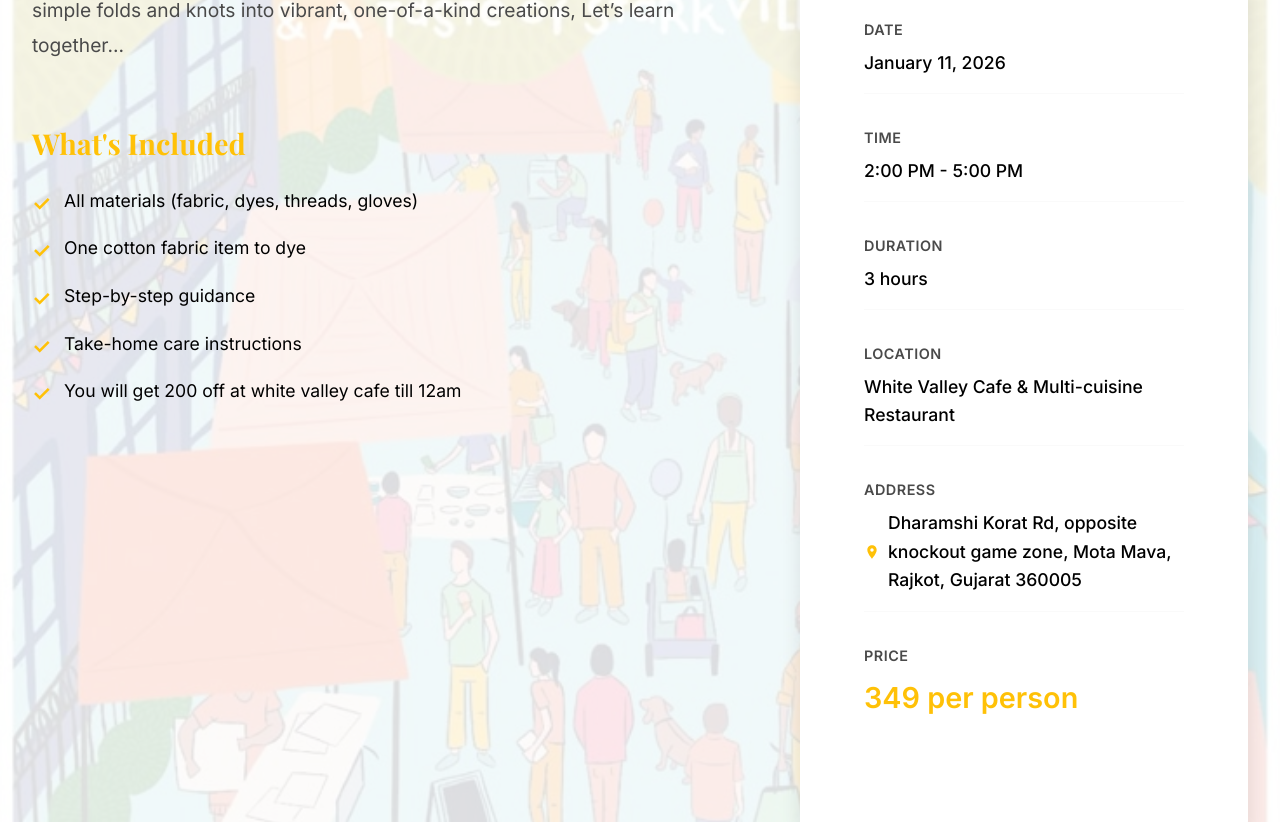
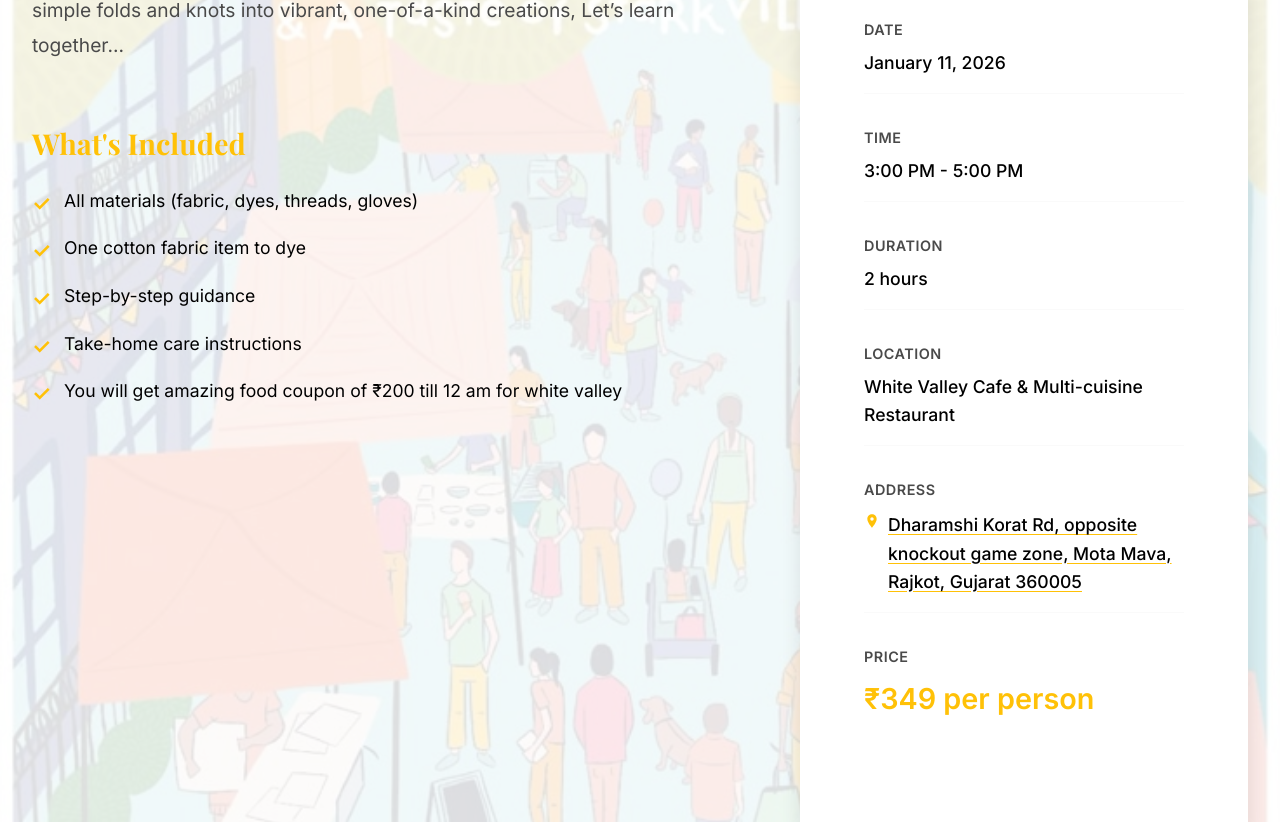
Before and after one commit to krishh26/artverse_website, an Angular app: page /tie-dye-workshop in a window 1280 px wide. Shown: the part 851-1673 px from the top of the page. Built offline with nearby package versions, Linux system fonts and the light colour scheme.

Commit message:
Update Tie-Dye Workshop page: adjust workshop timing and duration, enhance cafe discount wording, add age recommendation, and improve address link styling for better visibility.

```diff
--- a/src/app/pages/tie-dye-workshop/tie-dye-workshop.component.html
+++ b/src/app/pages/tie-dye-workshop/tie-dye-workshop.component.html
@@ -42,7 +42,8 @@
               <li>One cotton fabric item to dye</li>
               <li>Step-by-step guidance </li>
               <li>Take-home care instructions</li>
-              <li>You will get 200 off at white valley cafe till 12am</li>
+              <li>You will get amazing food coupon of ₹200 till 12 am for white valley
+                </li>
             </ul>
           </div>
         </div>
@@ -79,7 +80,7 @@
             </div>
             <div class="info-item price">
               <span class="info-label">Price</span>
-              <span class="info-value">{{ workshopDetails.price }}</span>
+              <span class="info-value">₹{{ workshopDetails.price }}</span>
             </div>
             <!-- <div class="info-item">
               <span class="info-label">Max Participants</span>
@@ -280,6 +281,7 @@
               <li>Wear clothes you don't mind getting colorful</li>
               <li>All materials are provided</li>
               <li>You'll take home your creation the same day</li>
+              <li>Recommended for ages 10+ and above</li>
               <!-- <li>Cancellations accepted up to 48 hours before the event</li> -->
             </ul>
           </div>
--- a/src/app/pages/tie-dye-workshop/tie-dye-workshop.component.scss
+++ b/src/app/pages/tie-dye-workshop/tie-dye-workshop.component.scss
@@ -365,34 +365,42 @@
 
       .address-link {
         color: var(--color-charcoal);
-        text-decoration: none;
+        text-decoration: underline;
+        text-decoration-color: var(--color-yellow-dark);
+        text-underline-offset: 3px;
         transition: var(--transition-smooth);
         display: inline-flex;
-        align-items: center;
+        align-items: flex-start;
         gap: 0.5rem;
-        border-bottom: 1px solid transparent;
         word-break: break-word;
         overflow-wrap: break-word;
         max-width: 100%;
 
         @media (max-width: 480px) {
-          flex-wrap: wrap;
-          gap: 0.25rem;
+          gap: 0.4rem;
+          align-items: flex-start;
         }
 
         .map-icon {
           flex-shrink: 0;
           color: var(--color-yellow-dark);
           transition: var(--transition-smooth);
+          margin-top: 2px;
+          vertical-align: top;
+          display: inline-block;
+
+          @media (max-width: 480px) {
+            margin-top: 3px;
+          }
         }
 
         &:hover {
           color: var(--color-yellow-dark);
-          border-bottom-color: var(--color-yellow-dark);
+          text-decoration-color: var(--color-yellow);
 
           .map-icon {
             transform: scale(1.1);
-            color: var(--color-yellow-dark);
+            color: var(--color-yellow);
           }
         }
       }
--- a/src/app/pages/tie-dye-workshop/tie-dye-workshop.component.ts
+++ b/src/app/pages/tie-dye-workshop/tie-dye-workshop.component.ts
@@ -34,8 +34,8 @@ export class TieDyeWorkshopComponent {
 
   workshopDetails = {
     date: 'January 11, 2026',
-    time: '2:00 PM - 5:00 PM',
-    duration: '3 hours',
+    time: '3:00 PM - 5:00 PM',
+    duration: '2 hours',
     location: 'White Valley Cafe & Multi-cuisine Restaurant',
     address: 'Dharamshi Korat Rd, opposite knockout game zone, Mota Mava, Rajkot, Gujarat 360005',
     mapLink: 'https://maps.app.goo.gl/gkNJan1dakijxu6y7',
```
